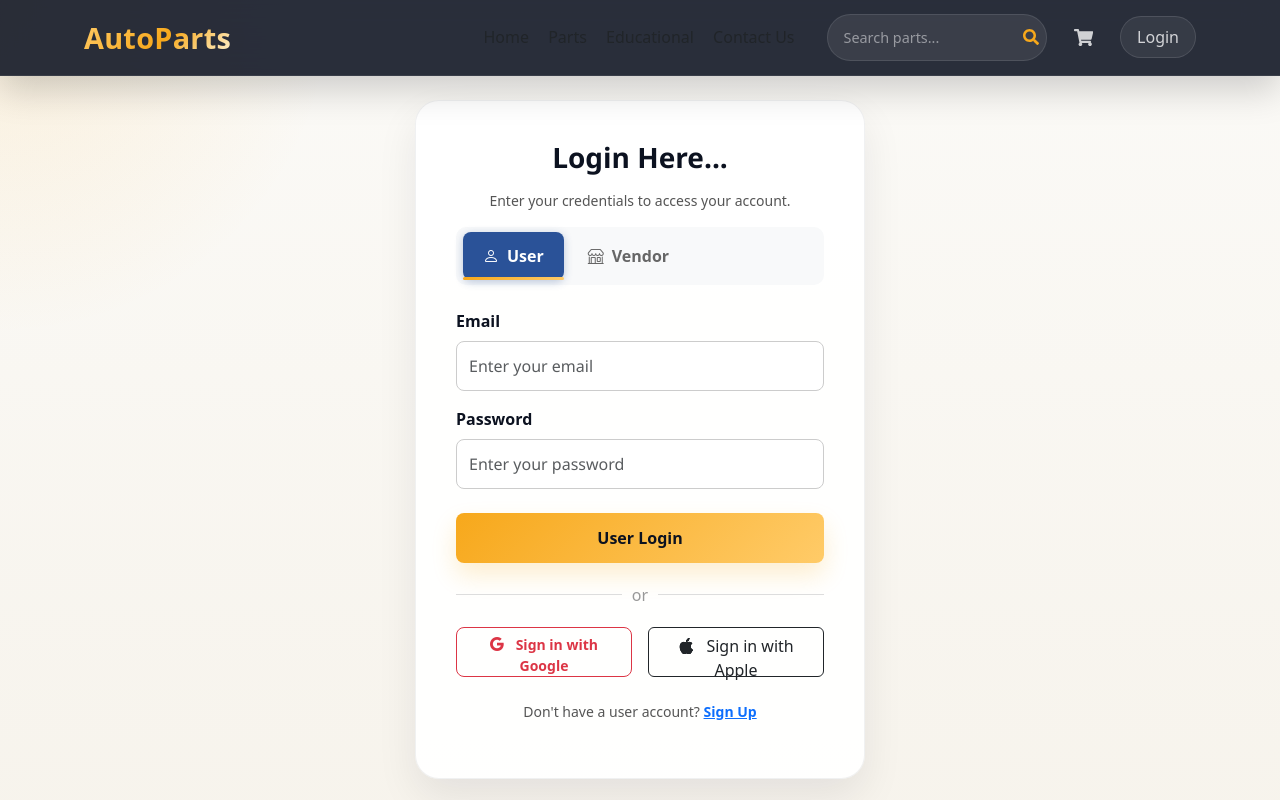
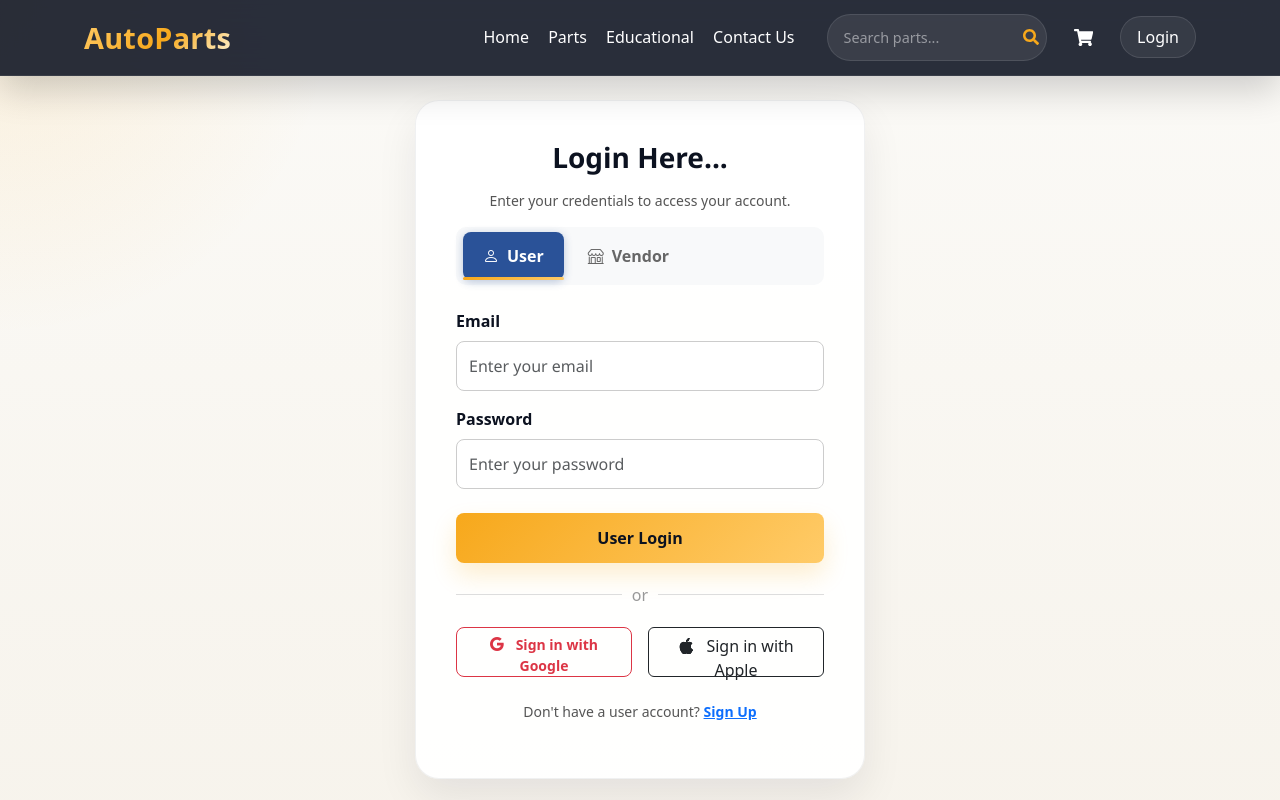
Before and after one commit to VenumiRathnayake/test-autoparts-system, a React (Create React App) app in the folder frontend/: page /account in a window 1280 px wide. Shown: the top 800 px of the page. Built offline with nearby package versions, Linux system fonts and the light colour scheme; no server answers.

Commit message:
Fix navbar link colors

```diff
--- a/frontend/src/styles/Components.css
+++ b/frontend/src/styles/Components.css
@@ -2166,7 +2166,12 @@
 .mobile-nav-link,
 .mobile-user-info,
 .mobile-user-email {
-  color: rgba(255, 255, 255, 0.78);
+  color: #fff;
+}
+
+.header-nav .nav-link,
+.header-nav .nav-link:visited {
+  color: #fff;
 }
 
 .nav-link,
```
